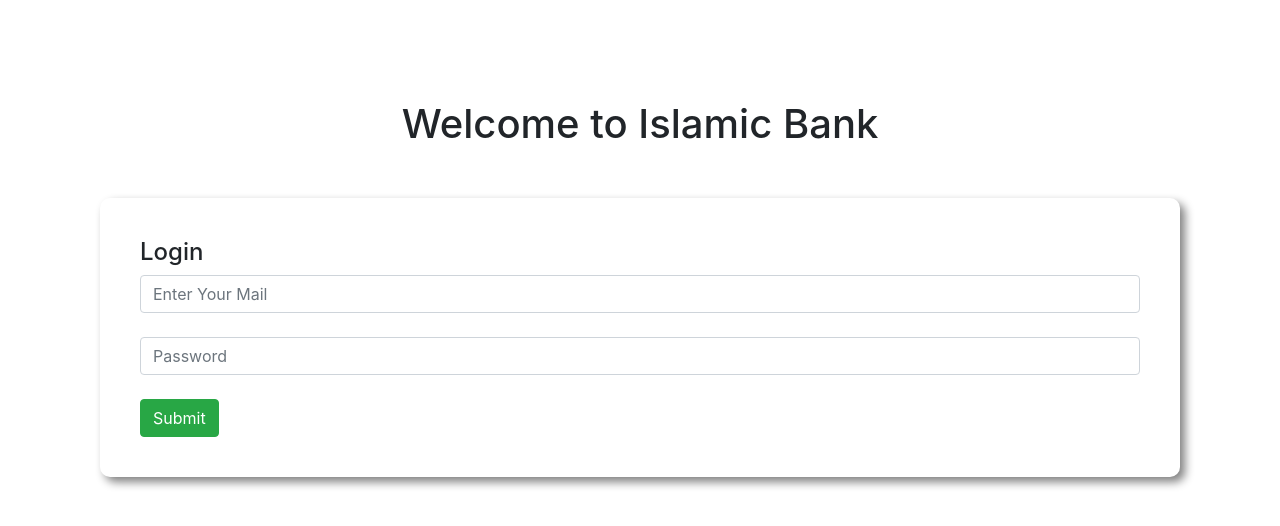
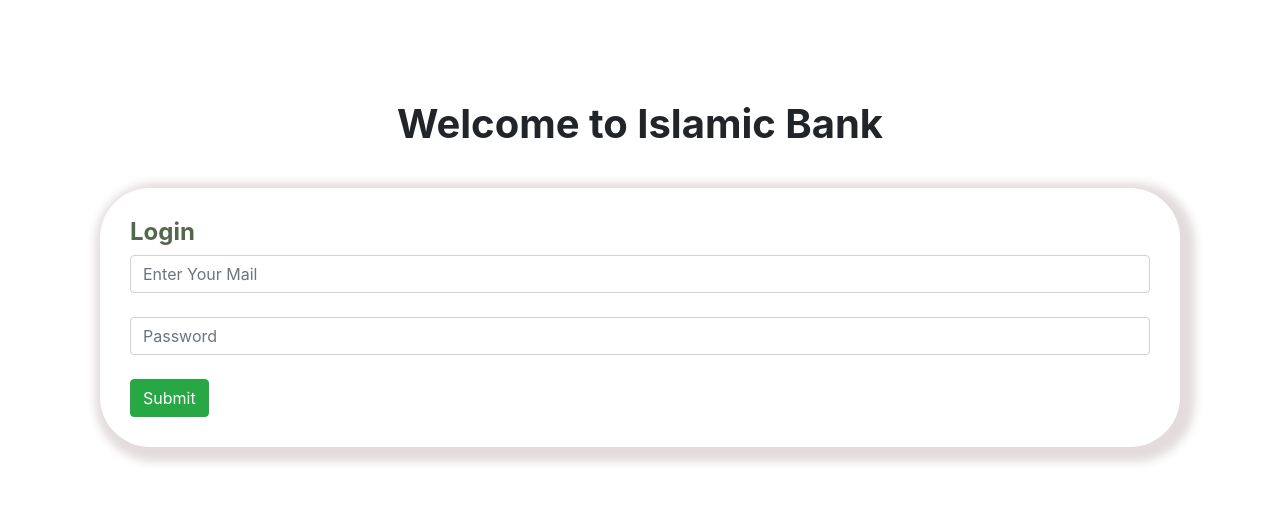
Before and after one commit to Rakib1297/Islamic-Bank, a plain HTML site: page index.html in a window 1280 px wide. Drawn offline with nearby package versions, Linux system fonts and the light colour scheme.

Commit message:
Style Done

```diff
--- a/index.html
+++ b/index.html
@@ -10,9 +10,9 @@
 </head>
 <body>
     <div id="login-area">
-        <h1 class="text-center">Welcome to Islamic Bank</h1>
+        <h1 class="text-center font-weight-bolder">Welcome to Islamic Bank</h1>
      <div class="submit-area">
-        <h4>Login</h4>
+        <h4 class="h4 font-weight-bolder">Login</h4>
         <input type="text" class="form-control" placeholder="Enter Your Mail">
         <br>
         <input type="password" class="form-control" placeholder="Password">
--- a/style.css
+++ b/style.css
@@ -1,11 +1,19 @@
 body{
     padding: 100px;
 }
+
+.h4{
+    color: rgba(12, 39, 1, 0.705);
+}
 .submit-area{
-    margin-top: 50px;
-    border-radius: 10px;
-    box-shadow: 5px 5px 10px gray;
-    padding: 40px;
+    margin-top: 40px;
+    border-radius: 50px;
+    box-shadow: 5px 5px 10px 10px rgb(228, 220, 220);
+    padding: 30px;
+
+}
+.col-md-4{
+  border-radius: 40%;
 }
 #transaction-area{
     display: none;
```
